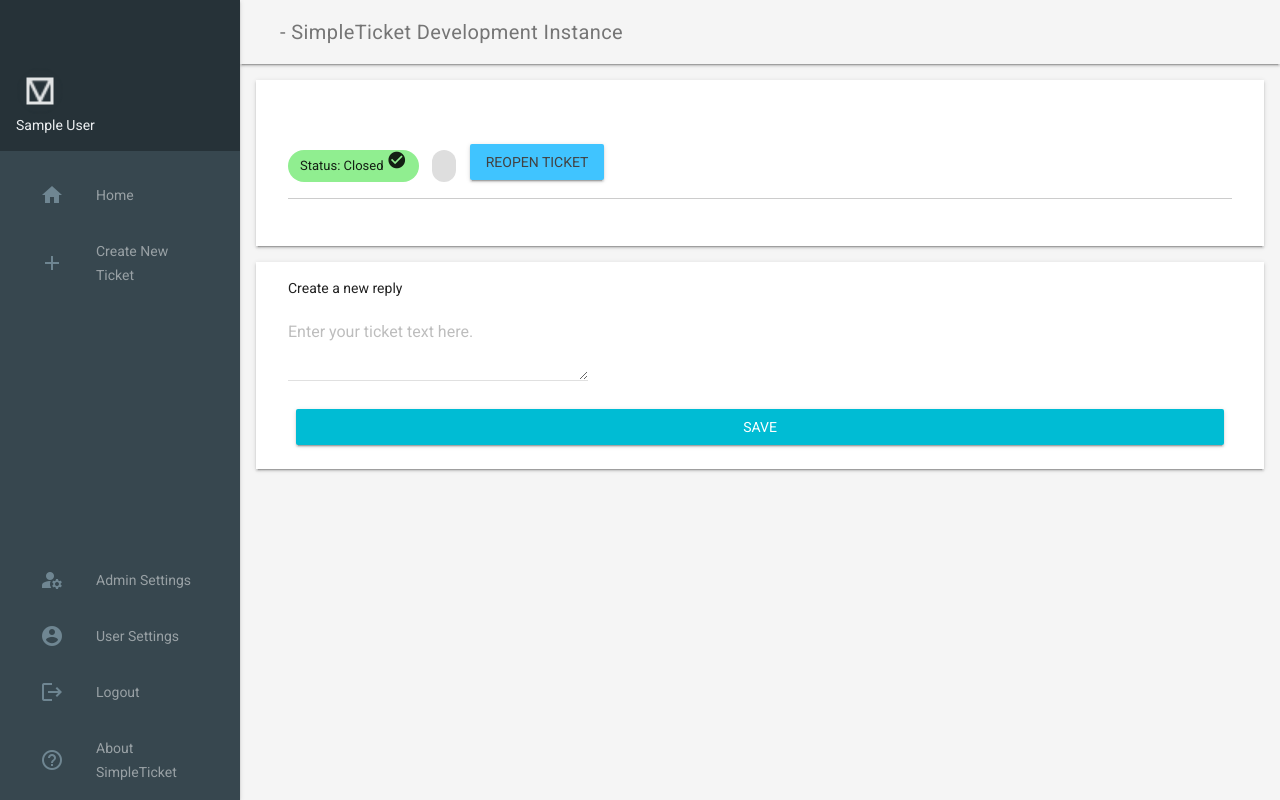
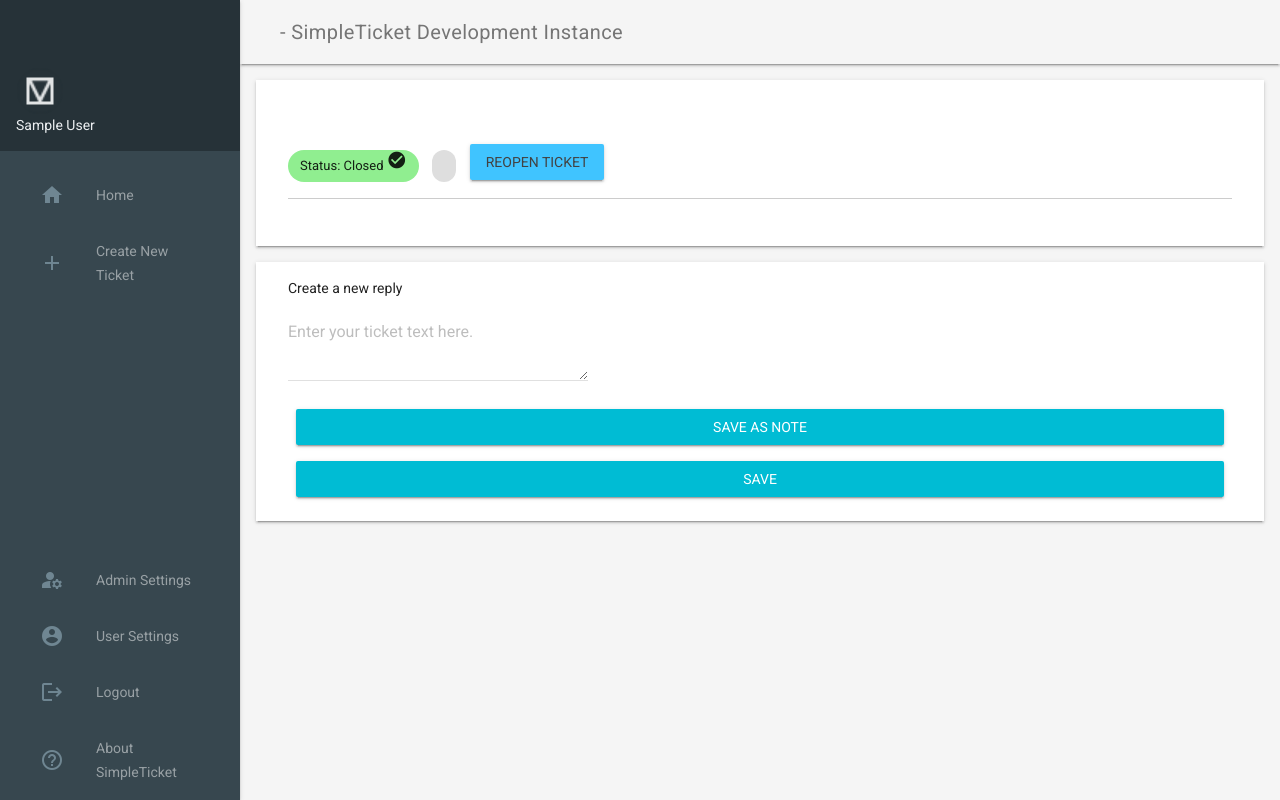
Before and after one commit to 9hax/simpleticket, a Flask app: template templates/ticket-view.html in a window 1280 px wide. Run offline with Flask 2, Linux system fonts and the light colour scheme; the template is opened without the code that fills it, so the values that code supplies are empty; the visitor is signed in with stand-in values (Sample User, id 1); data comes from the database, SQL or seed files in the repository.

Commit message:
implement notes which can be seen only by admins

```diff
--- a/lang/de_DE.json
+++ b/lang/de_DE.json
@@ -54,6 +54,7 @@
     "ticket-time": "Zeit",
     "ticket-created-by": "Erstellt von",
     "ticket-reply-by": "Antwort von",
+    "ticket-note-by": "Notiz von",
     "ticket-text-placeholder": "Geben Sie hier ihren Ticket-Text ein.",
     "not-assigned": "Nicht zugewiesen",
     "assigned-to": "Zugewiesen zu",
@@ -62,5 +63,6 @@
     "fullname": "Vollständiger Name",
     "reply-text-placeholder": "Antwort verfassen...",
     "write-reply": "Antwort erstellen",
-    "save": "Speichern"
+    "save": "Speichern",
+    "save-as-note": "Als Notiz speichern"
 }
--- a/lang/en_EN.json
+++ b/lang/en_EN.json
@@ -54,6 +54,7 @@
     "ticket-time": "Time",
     "ticket-created-by": "Created by",
     "ticket-reply-by": "Reply by",
+    "ticket-note-by": "Note by",
     "ticket-text-placeholder": "Enter your ticket text here.",
     "not-assigned": "Not assigned",
     "assigned-to": "Assigned to",
@@ -62,5 +63,6 @@
     "fullname": "Full Name",
     "reply-text-placeholder": "Enter your reply text here.",
     "write-reply": "Create a new reply",
-    "save": "Save"
+    "save": "Save",
+    "save-as-note": "Save as Note"
 }
--- a/simpleticket.py
+++ b/simpleticket.py
@@ -132,7 +132,12 @@ def reopenTicket(ticketid):
 def createTicketReply(ticketid):
     if "login" in session.keys() and session['login']:
         if request.method == 'POST':
-            user.create_ticket_reply(request.form["reply-text"], None, g.current_user, ticketid)
+            if request.form.get('action') == "SaveNote":
+                user.create_ticket_reply(request.form["reply-text"], None, g.current_user, ticketid, isNote=True)
+                print("Created Note")
+            else:
+                user.create_ticket_reply(request.form["reply-text"], None, g.current_user, ticketid)
+                print("Created normal Reply")
             return redirect(url_for('home'))
         return render_template('ticket-create.html')
     else:
--- a/templates/ticket-view.html
+++ b/templates/ticket-view.html
@@ -38,27 +38,38 @@
     <hr />
     <p>{{ticket.text}}</p>
 </div>
-{% for ticketreply in replies %}
-<div class="demo-graphs mdl-shadow--2dp mdl-color--white mdl-cell mdl-cell--8-col" , style="width: 100%">
-    <div class="aux" style="float: left">
-        {{lang["ticket-reply-by"] + " " + ticketreply.created_by.fullname}}
+{% for ticketreply in replies %} {% if (ticketreply.isNote and current_user.highPermissionLevel) or (not ticketreply.isNote)%}
+<div class="demo-graphs mdl-shadow--2dp mdl-color--white mdl-cell mdl-cell--8-col" , style="width: 100%;">
+    <div class="aux" style="float: left; {{'background-color: burlywood;' if ticketreply.isNote }} ">
+        {% if ticketreply.isNote %} {{lang["ticket-note-by"] + " " + ticketreply.created_by.fullname}} {% else %} {{lang["ticket-reply-by"] + " " + ticketreply.created_by.fullname}} {% endif %}
     </div>
     <hr />
     <p>{{ticketreply.text}}</p>
 </div>
-{% endfor %}
-<div class="demo-graphs mdl-shadow--2dp mdl-color--white mdl-cell mdl-cell--8-col" style="width: 100%">
-    <form action="{{url_for('createTicketReply', ticketid = ticket.id)}}" method="POST">
+{% endif %} {% endfor %}
+<div class="demo-graphs mdl-shadow--2dp mdl-color--white mdl-cell mdl-cell--8-col " style="width: 100% ">
+    <form action="{{url_for( 'createTicketReply', ticketid=ticket.id)}} " method="POST ">
         {{lang["write-reply"]}}</br>
-        <div class="mdl-textfield mdl-js-textfield">
-            <textarea class="mdl-textfield__input" type="text" rows="3" id="reply-textbox" name="reply-text" style="width: 100%"></textarea>
-            <label class="mdl-textfield__label" for="reply-textbox">{{lang["ticket-text-placeholder"]}}</label
+        <div class="mdl-textfield mdl-js-textfield ">
+            <textarea class="mdl-textfield__input " type="text " rows="3 " id="reply-textbox " name="reply-text " style="width: 100% "></textarea>
+            <label class="mdl-textfield__label " for="reply-textbox ">{{lang["ticket-text-placeholder"]}}</label
       >
     </div>
-
+    {% if g.current_user.highPermissionLevel %}
     <button
-      type="submit"
-      class="mdl-cell mdl-cell--12-col mdl-button mdl-button--raised mdl-button--colored mdl-js-button mdl-js-ripple-effect mdl-color-text--white"
+      type="submit "
+      class="mdl-cell mdl-cell--12-col mdl-button mdl-button--raised mdl-button--colored mdl-js-button mdl-js-ripple-effect mdl-color-text--white "
+      name="action "
+      value="SaveNote "
+    >
+      {{lang["save-as-note"]}}
+  	</button>
+    {% endif %}
+    <button
+      type="submit "
+      class="mdl-cell mdl-cell--12-col mdl-button mdl-button--raised mdl-button--colored mdl-js-button mdl-js-ripple-effect mdl-color-text--white "
+      name="action "
+      value="Save "
     >
       {{lang["save"]}}
     </button>
--- a/user.py
+++ b/user.py
@@ -49,10 +49,11 @@ def create_ticket(title, text, media, created_by, assigned_to):
     m.db.session.add(new_ticket)
     m.db.session.commit()
 
-def create_ticket_reply(text, media, created_by, main_ticket_id):
+def create_ticket_reply(text, media, created_by, main_ticket_id, isNote = False):
     new_ticket = m.TicketReply()
     new_ticket.text = text
     new_ticket.media = media
+    new_ticket.isNote = isNote
     new_ticket.time = time.time()
     new_ticket.created_by = created_by
     new_ticket.main_ticket_id = main_ticket_id
```
